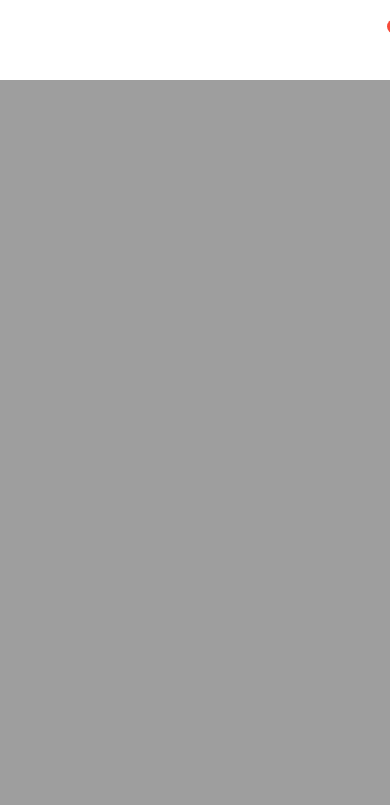
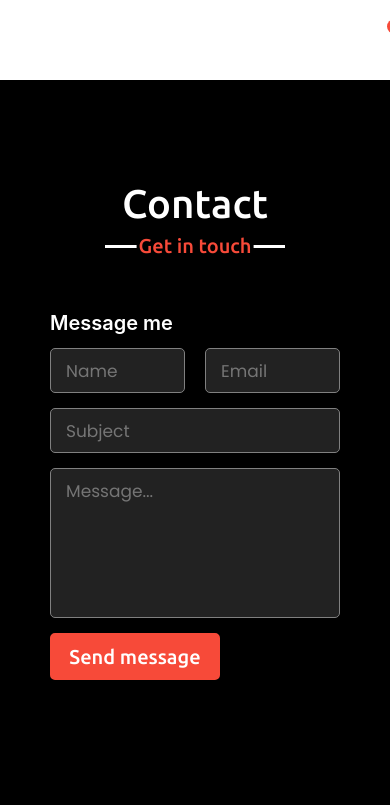
Before and after one commit to ErlensGadzans/Portfolio_page, a PHP site: page / in a window 390 px wide; the page is wider, and only the part inside the window is pictured. Shown: the part 3016-3821 px from the top of that part. Before the commit the page ends 3096 px from the top of that part, so only its background shows below. Run offline with PHP 8.4, Linux system fonts and the light colour scheme; some libraries are stand-ins or nearby versions.

Commit message:
Contact form created & responsive

```diff
--- a/index.html
+++ b/index.html
@@ -372,6 +372,43 @@
         </div>
       </div>
     </section>
+
+    <!--CONTACT FORM SECTION-->
+    <section class="contact" id="contact">
+      <div class="max_width">
+        <h2 class="title">Contact</h2>
+        <div class="contact_content">
+          <div class="column center">
+            <div class="text">Message me</div>
+            <form action="#">
+              <div class="fields">
+                <div class="field name">
+                  <input type="text" placeholder="Name" required />
+                </div>
+                <div class="field email">
+                  <input type="email" placeholder="Email" required />
+                </div>
+              </div>
+              <div class="field">
+                <input type="text" placeholder="Subject" required />
+              </div>
+              <div class="field textarea">
+                <textarea
+                  cols="30"
+                  rows="10"
+                  placeholder="Message..."
+                  required
+                ></textarea>
+              </div>
+              <div class="button_area">
+                <button type="submit">Send message</button>
+              </div>
+            </form>
+          </div>
+        </div>
+      </div>
+    </section>
+
     <script src="https://code.jquery.com/jquery-3.3.1.slim.min.js"></script>
     <script src="https://cdn.jsdelivr.net/npm/popper.js@1.14.3/dist/umd/popper.min.js"></script>
     <script src="https://cdn.jsdelivr.net/npm/bootstrap@4.1.3/dist/js/bootstrap.min.js"></script>
--- a/style.css
+++ b/style.css
@@ -471,6 +471,101 @@ section .title::after {
   background: #f74a39;
 }
 
+/*CONTACT FORM SECTION*/
+.contact {
+  color: white;
+  background: black;
+}
+
+.contact .title::before {
+  background: white;
+}
+
+.contact .title::after {
+  background: black;
+  content: "Get in touch";
+}
+
+.contact .contact_content .text {
+  font-size: 20px;
+  font-weight: 600;
+  margin-bottom: 10px;
+}
+
+.contact .contact_content .center {
+  width: 65%;
+  margin: auto;
+}
+
+.contact .contact_content .center .fields {
+  display: -webkit-box;
+  display: -ms-flexbox;
+  display: flex;
+}
+
+.contact .center .field,
+.contact .center .fields .field {
+  height: 45px;
+  width: 100%;
+  margin-bottom: 15px;
+}
+
+.contact .center form .textarea {
+  height: 150px;
+}
+
+.contact .center form .field input,
+.contact .center form .textarea textarea {
+  height: 100%;
+  width: 100%;
+  border: 1px solid gray;
+  background: #222;
+  color: white;
+  border-radius: 5px;
+  outline: none;
+  padding: 0 15px;
+  font-size: 17px;
+  font-family: "Poppins", sans-serif;
+}
+
+.contact .center form .name {
+  margin-right: 10px;
+}
+
+.contact .center form .email {
+  margin-left: 10px;
+}
+
+.contact .center form .textarea textarea {
+  padding-top: 10px;
+  resize: none;
+}
+
+.contact .center form .button_area {
+  height: 47px;
+  width: 170px;
+}
+
+.contact .center form .button_area button {
+  width: 100%;
+  height: 100%;
+  background: #f74a39;
+  color: white;
+  font-family: "Ubuntu", sans-serif;
+  font-size: 20px;
+  font-weight: 500;
+  border-radius: 5px;
+  border: 2px solid #f74a39;
+  -webkit-transition: all 0.3s ease;
+  transition: all 0.3s ease;
+  cursor: pointer;
+}
+
+.contact .center form .button_area button:hover {
+  background: none;
+  color: #f74a39;
+}
+
 /* Responive site*/
 @media (max-width: 1169px) {
   .about .about_content .left img {
@@ -588,7 +683,8 @@ section .title::after {
         -ms-flex-direction: column;
             flex-direction: column;
   }
-  .skills .skills_content .left {
+  .skills .skills_content .left,
+  .contact .contact_content .center {
     width: 100%;
     margin-bottom: 25px;
   }
--- a/style.scss
+++ b/style.scss
@@ -1,3 +1,6 @@
+$color_accent: rgba(247, 74, 57, 255);
+
+
 * {
   margin: 0;
   padding: 0;
@@ -66,7 +69,7 @@ section .title::after {
   left: 50%;
   font-size: 20px;
   padding: 2px;
-  color: rgba(247, 74, 57, 255);
+  color: $color_accent;
   background: white;
   transform: translateX(-50%);
 }
@@ -415,10 +418,103 @@ height:150px;
 }
 
 .projects .carousel-indicators .active{
-  background: rgba(247, 74, 57, 255)
+  background: $color_accent;
 
  }
+ /*CONTACT FORM SECTION*/
 
+.contact{
+  color:white;
+  background: black;
+}
+.contact .title::before {
+  background: white;
+}
+
+ .contact .title::after{
+  background: black;
+   content: "Get in touch";
+ }
+
+ .contact .contact_content .text{
+  font-size: 20px;
+  font-weight: 600;
+  margin-bottom: 10px;
+}
+
+ .contact .contact_content .center{
+  width:65%;
+  margin:auto;
+ }
+
+ .contact .contact_content .center .fields{
+ display:flex;
+ }
+
+ .contact .center .field,
+ .contact .center .fields .field{
+  height: 45px;
+  width: 100%;
+  margin-bottom: 15px;
+  }
+
+  .contact .center form .textarea{
+    height:150px
+  }
+
+  .contact .center form .field input,
+  .contact .center form .textarea textarea
+  {
+    height: 100%;
+    width: 100%;
+    border: 1px solid gray;
+    background: #222;
+    color:white;
+    border-radius: 5px;
+    outline: none;
+    padding:0 15px;
+    font-size: 17px;
+    font-family: "Poppins", sans-serif;
+  }
+
+  .contact .center form .name{
+    margin-right: 10px;
+  }
+
+  .contact .center form .email{
+    margin-left: 10px;
+  }
+
+  .contact .center form .textarea textarea{
+    padding-top: 10px;
+    resize: none;
+  }
+
+  .contact .center form .button_area {
+    height:47px;
+    width: 170px;
+  }
+
+  .contact .center form .button_area button{
+    width: 100%;
+    height: 100%;
+    background: $color_accent;
+    color: white;
+    font-family: "Ubuntu", sans-serif;
+
+    font-size:20px;
+    font-weight: 500;
+   border-radius: 5px;
+    border: 2px solid $color_accent;
+    transition: all 0.3s ease;
+    cursor: pointer;
+  }
+
+  .contact .center form .button_area button:hover{
+    background: none;
+    color: $color_accent;
+
+  }
 
 
 /* Responive site*/
@@ -532,7 +628,9 @@ height:150px;
     flex-direction: column;
   }
 
-  .skills .skills_content .left {
+  .skills .skills_content .left,
+  .contact .contact_content .center
+  {
     width: 100%;
     margin-bottom: 25px;
   }
```
Also changed, not shown: other parts of style.scss (+16 -16 lines).
